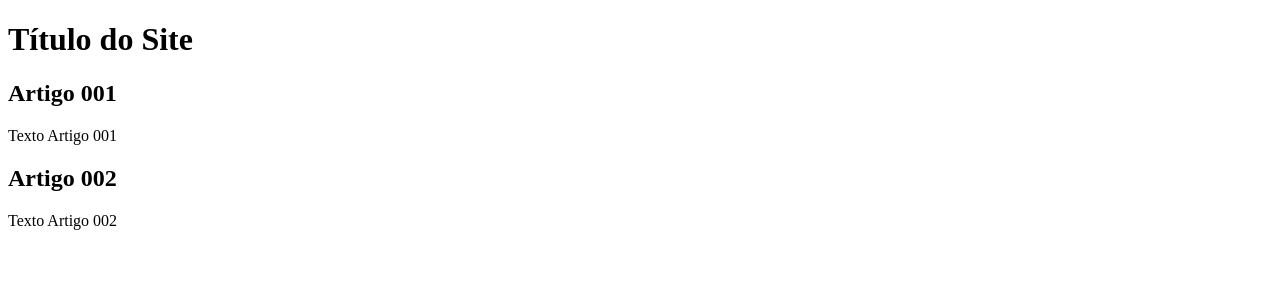
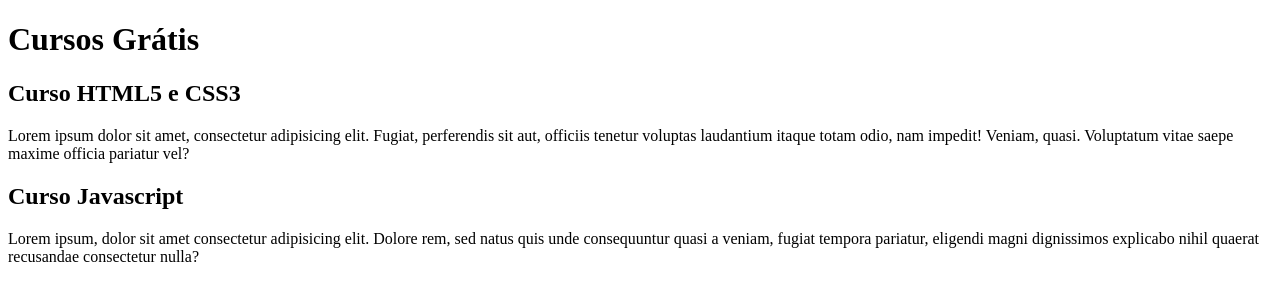
Before and after one commit to KallebeFernandesEsudos/Projeto-Site, a plain HTML site: page index.html in a window 1280 px wide. Drawn offline with Linux system fonts and the light colour scheme.

Commit message:
Cria conteudo
Descreve artigos e textos

```diff
--- a/index.html
+++ b/index.html
@@ -8,15 +8,19 @@
 <body>
     <main>
         <header>
-            <h1>Título do Site</h1>
+            <h1>Cursos Grátis</h1>
         </header>
         <article>
-            <h2>Artigo 001</h2>
-            <p>Texto Artigo 001</p>
+            <h2>Curso HTML5 e CSS3</h2>
+            <p>Lorem ipsum dolor sit amet, consectetur adipisicing elit. Fugiat, perferendis sit aut,
+                 officiis tenetur voluptas laudantium itaque totam odio, nam impedit! Veniam, quasi.
+                 Voluptatum vitae saepe maxime officia pariatur vel?</p>
         </article>
         <article>
-            <h2>Artigo 002</h2>
-            <p>Texto Artigo 002</p>
+            <h2>Curso Javascript</h2>
+            <p>Lorem ipsum, dolor sit amet consectetur adipisicing elit.
+                Dolore rem, sed natus quis unde consequuntur quasi a veniam, fugiat tempora pariatur,
+                eligendi magni dignissimos explicabo nihil quaerat recusandae consectetur nulla?</p>
         </article>
     </main>
 </body>
```
